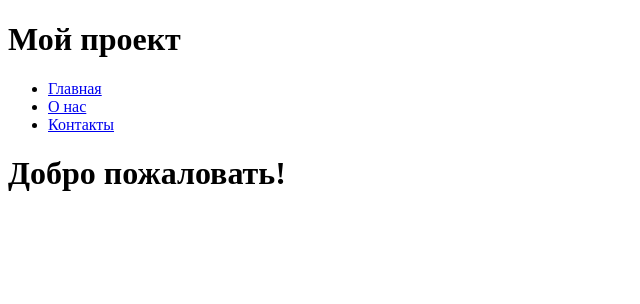
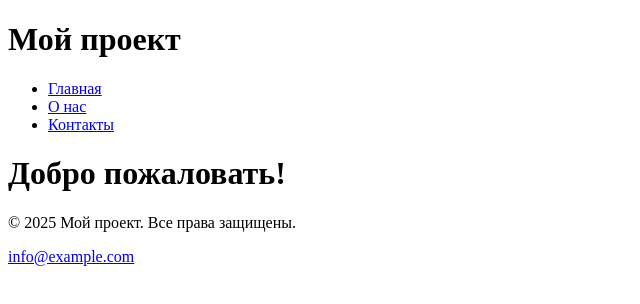
Before and after one commit to WSM1TE/my-first-git-project, a plain HTML site: page index.html in a window 1280 px wide. Shown: the whole page, without its empty margins (0-640 px from the left). Drawn offline with Linux system fonts and the light colour scheme.

Commit message:
Объединены изменения из веток header и footer

```diff
--- a/index.html
+++ b/index.html
@@ -17,5 +17,9 @@
 </nav>
 </header>
 <h1>Добро пожаловать!</h1>
+<footer>
+<p>&copy; 2025 Мой проект. Все права защищены.</p>
+<p><a href="mailto:info@example.com">info@example.com</a></p>
+</footer>
 </body>
 </html>
```
